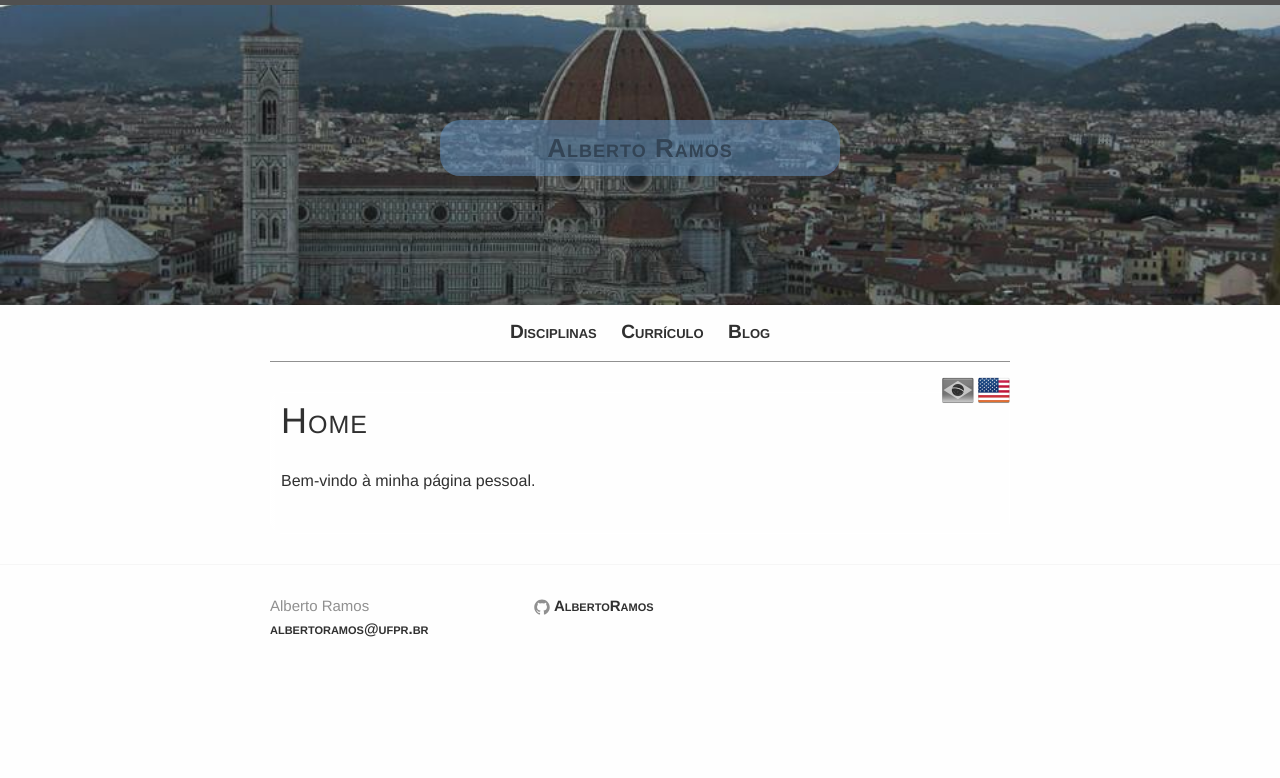
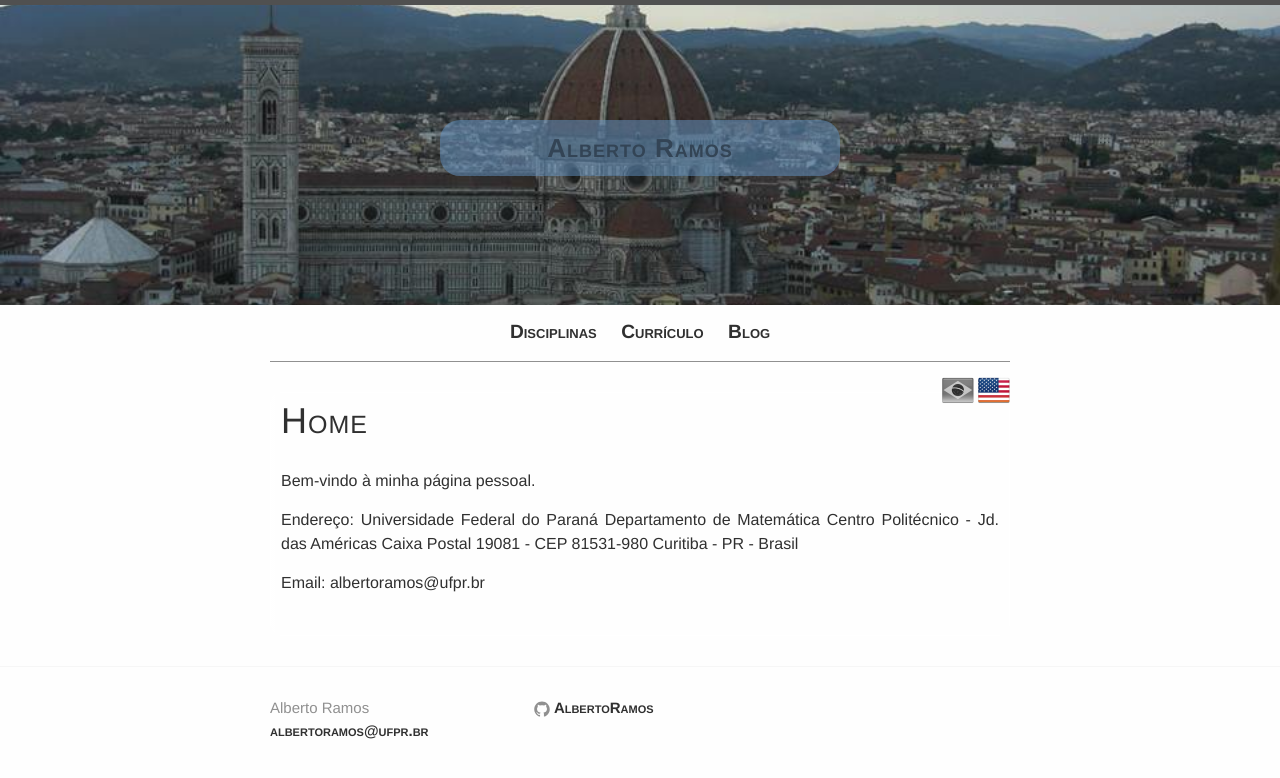
Before and after one commit to abelsiqueira/abelsiqueira.github.io-old, a Jekyll site: the page built from index.br.md, in a window 1280 px wide. Shown: the top 778 px of the page. Built offline with Jekyll 4.4.1, drawn with Linux system fonts in a browser that asks for light colours.

Commit message:
Update index.br.md

```diff
--- a/index.br.md
+++ b/index.br.md
@@ -7,3 +7,12 @@ order:     0
 permalink: /
 ---
 Bem-vindo à minha página pessoal.
+
+Endereço:
+Universidade Federal do Paraná
+Departamento de Matemática
+Centro Politécnico - Jd. das Américas
+Caixa Postal 19081 - CEP 81531-980
+Curitiba - PR - Brasil
+
+Email: albertoramos@ufpr.br
```
